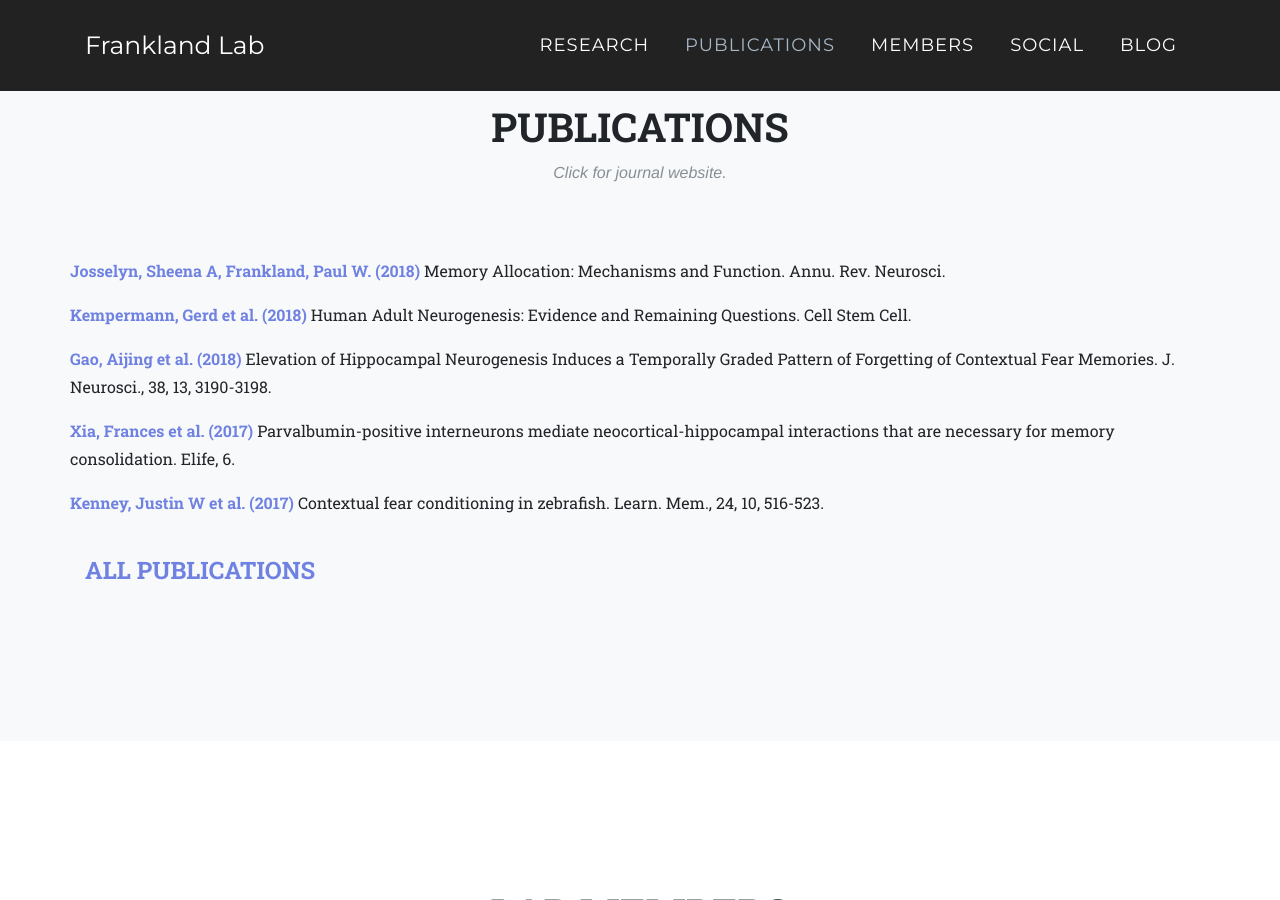
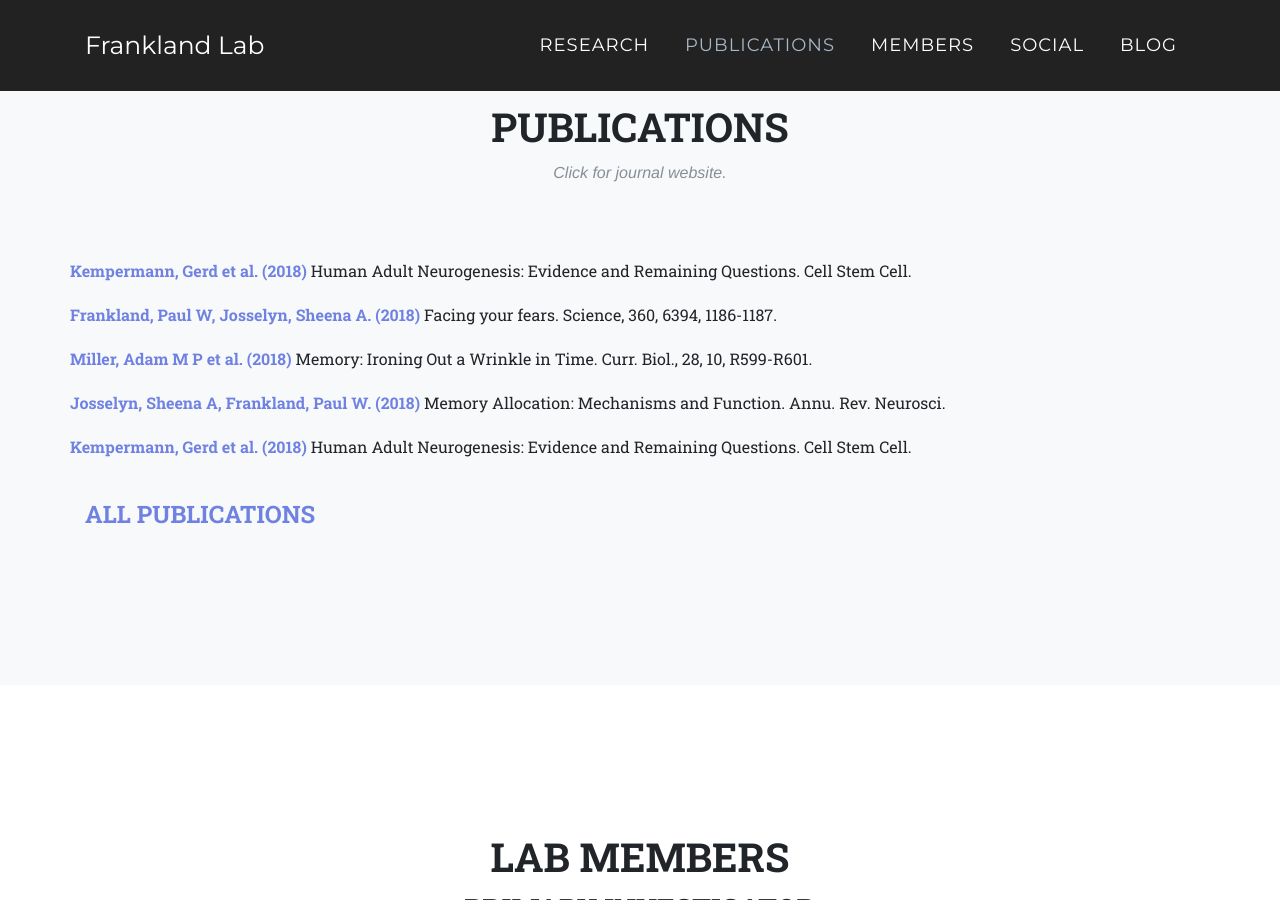
Before and after one commit to jf-lab/jflab, a Jekyll site: the page built from index.html, in a window 1280 px wide and 900 px high, scrolled down 1654 px. Built offline with Jekyll 4.4.1, drawn with Linux system fonts in a browser that asks for light colours; emoji names are drawn with the system emoji font; some web fonts are replaced; some of the changed text lies outside the part shown.

Commit message:
update papers

```diff
--- a/_data/grad_students.yml
+++ b/_data/grad_students.yml
@@ -48,7 +48,7 @@
     - HRC
 
 - name: Sangyoon Ko
-  position: MSc Candidate
+  position: PhD Student
   img_id: sangyoon.jpg
   contact:
   hometown: Jeju, Korea
--- a/_data/papers.yml
+++ b/_data/papers.yml
@@ -1,3 +1,18 @@
+- author: Kempermann, Gerd et al.
+  title: "Human Adult Neurogenesis: Evidence and Remaining Questions. Cell Stem Cell."
+  alt_link: "https://doi.org/S1934-5909(18)30166-8"
+  year: 2018
+
+- author: Frankland, Paul W, Josselyn, Sheena A.
+  title: "Facing your fears. Science, 360, 6394, 1186-1187."
+  alt_link: "https://doi.org/10.1126/science.aau0035"
+  year: 2018
+
+- author: Miller, Adam M P et al.
+  title: "Memory: Ironing Out a Wrinkle in Time. Curr. Biol., 28, 10, R599-R601."
+  alt_link: "https://doi.org/S0960-9822(18)30411-1"
+  year: 2018
+
 - author: Josselyn, Sheena A, Frankland, Paul W.
   title: "Memory Allocation: Mechanisms and Function. Annu. Rev. Neurosci."
   alt_link: "https://doi.org/10.1146/annurev-neuro-080317-061956"
--- a/_data/recent_pubmed_ids.txt
+++ b/_data/recent_pubmed_ids.txt
@@ -1 +1 @@
-29709212,29681514
+29709212,29681514,29903963,29787721,29453206,28960176,28916626,28641107,28540926,28474795,28469009,28426969,28292834,28205605,27988313,27903731,27760310,27669409,27657446,27618724
--- a/update_papers.py
+++ b/update_papers.py
@@ -95,7 +95,7 @@
 
         #update recent_pubmed_ids
         a = open('_data/recent_pubmed_ids.txt', 'w')
-        a.write(','.join(ids))
+        a.write(','.join(ids + previous_ids))
         a.close()
 
         return papers
```
